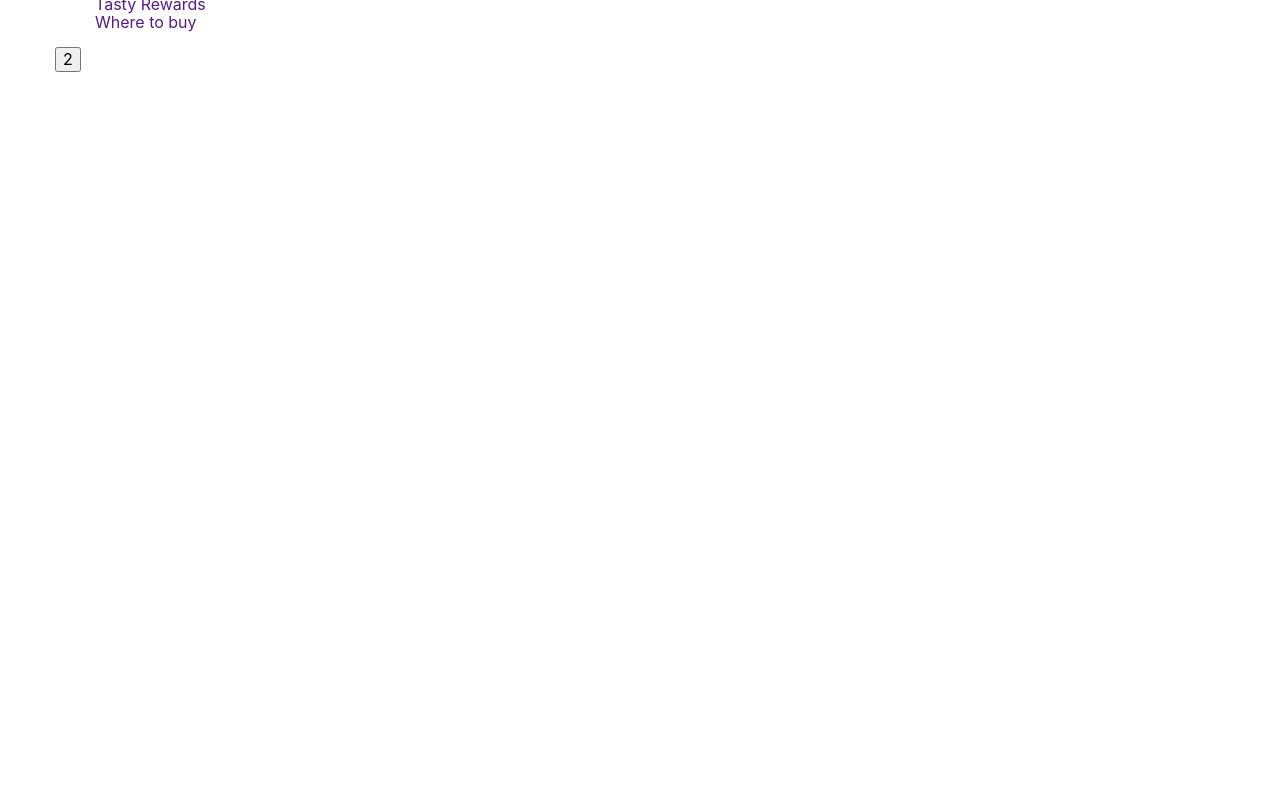
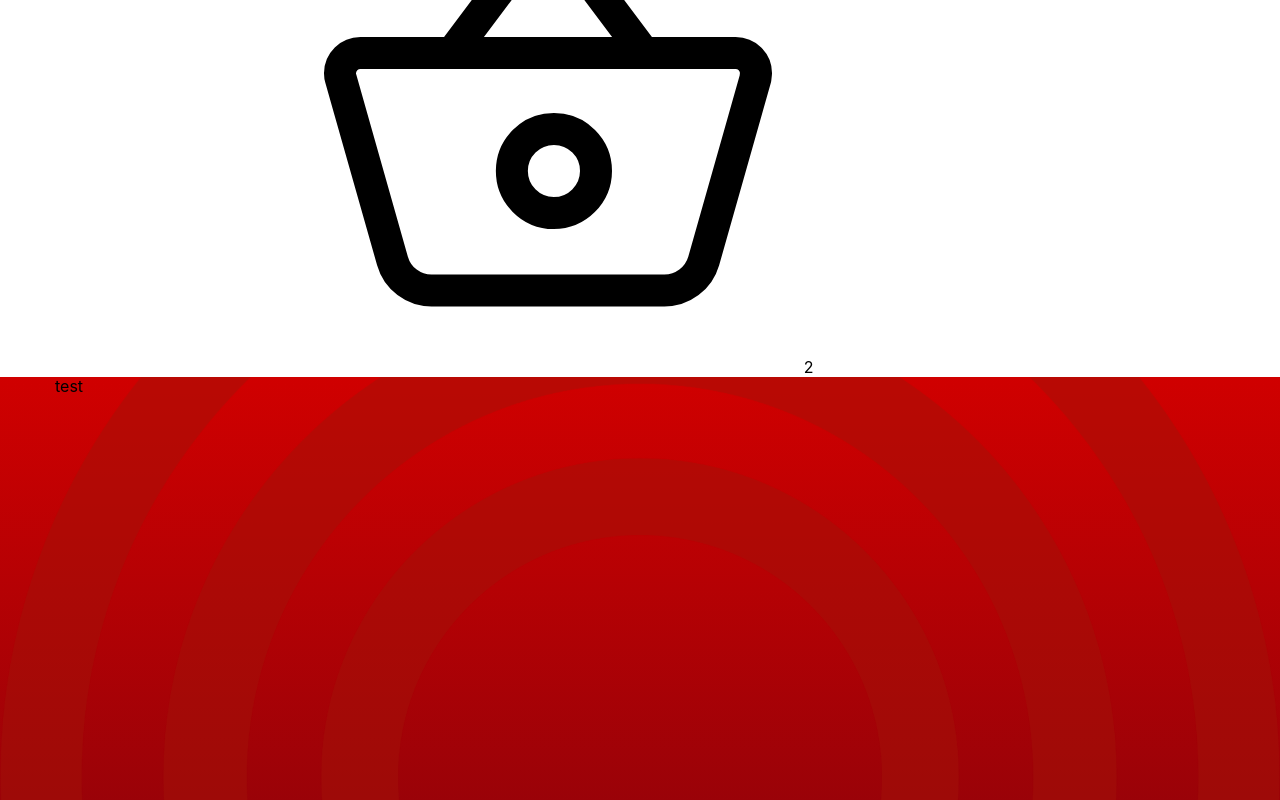
Before and after one commit to Yuzeyzer/ReactJS__Doritos, a React (Create React App) app: page / in a window 1280 px wide. Shown: the part 140-940 px from the top of the page. Before the commit the page ends 800 px from the top, so only its background shows below. Built offline with nearby package versions, Linux system fonts and the light colour scheme; a web font is replaced by a local one.

Commit message:
add ionicon, some styling

```diff
--- a/package.json
+++ b/package.json
@@ -6,6 +6,7 @@
     "@testing-library/jest-dom": "^4.2.4",
     "@testing-library/react": "^9.3.2",
     "@testing-library/user-event": "^7.1.2",
+    "ionicons": "^5.1.2",
     "node-sass": "^4.14.1",
     "react": "^16.13.1",
     "react-dom": "^16.13.1",
--- a/src/App.js
+++ b/src/App.js
@@ -1,6 +1,7 @@
 import React from 'react';
 
 import Header from './components/header';
+import Hero from './components/sections/hero';
 
 import './scss/index.scss';
 
@@ -8,6 +9,7 @@ function App() {
   return (
     <div className="App">
       <Header />
+      <Hero />
     </div>
   );
 }
--- a/src/components/header.jsx
+++ b/src/components/header.jsx
@@ -1,4 +1,5 @@
 import React from 'react';
+import cart from '../assets/svg/cart.svg';
 
 import logo from '../assets/doritos_logo.png';
 
@@ -8,7 +9,7 @@ function Header() {
       <div className='container'>
         <div className='header__row'>
           <div className='header__logo logo'>
-            <a href='index.html' className="logo__link">
+            <a href='index.html' className='logo__link'>
               <img src={logo} alt='logo' />
             </a>
           </div>
@@ -33,6 +34,7 @@ function Header() {
           </nav>
           <div className='header__cart cart'>
             <button>
+              <img src={cart} alt='' />
               <span>2</span>
             </button>
           </div>
--- a/src/components/sections/hero.jsx
+++ b/src/components/sections/hero.jsx
@@ -0,0 +1,16 @@
+import React from 'react';
+
+import rings from '../../assets/rings.png'
+
+function hero() {
+	return (
+		<div className="hero">
+			<img className="hero__rings" src={rings} alt="rings"/>
+			<div className="container">
+				test
+			</div>
+		</div>
+	)
+}
+
+export default hero
--- a/src/scss/_base.scss
+++ b/src/scss/_base.scss
@@ -3,9 +3,19 @@
 	margin: 0 auto;
 }
 a {
+	display: inline-block;
 	text-decoration: none;
 }
 
 li {
 	list-style-type: none;
 }
+img {
+	max-width: 100%;
+}
+button {
+	outline: none;
+	border: none;
+	background-color: #fff;
+	cursor: pointer;
+}
--- a/src/scss/components/_header.scss
+++ b/src/scss/components/_header.scss
@@ -1,11 +1,6 @@
 .header {
-	max-height: 100px;
-	background-color: red;
-	img {
-		max-width: 100%;
-	}
-	a {
-		display: inline-block;
+	&__row {
+		display: flex;
 	}
 }
 .logo {
--- /dev/null
+++ b/src/scss/components/sections/_hero.scss
@@ -0,0 +1,15 @@
+.hero {
+	position: relative;
+	background: linear-gradient($red,$darkRed);
+	background-color: $red;
+	height: 100vh;
+	overflow: hidden;
+
+	&__rings {
+		position: absolute;
+		left: 50%;
+		top: 50%;
+		transform: translate(-50%,-50%);
+		opacity: 0.5;
+	}
+}
--- /dev/null
+++ b/src/scss/helpers/_variables.scss
@@ -0,0 +1,2 @@
+$red: #d00000;
+$darkRed: #6a040f;
--- a/src/scss/index.scss
+++ b/src/scss/index.scss
@@ -1,5 +1,8 @@
 @import url('https://fonts.googleapis.com/css2?family=Barlow+Condensed:wght@300;400;900&family=Londrina+Solid:wght@300;400;900&family=Mada:wght@200;400;500;900&display=swap');
+@import './helpers/variables';
 @import './vendors/normalize';
 @import './base';
 @import './functions/responsive';
+
+@import './components/sections/hero';
 @import './components/header';
```
Also changed, not shown: src/assets/svg/cart.svg (added), 1 other file (tests, documents, lock files or other folders).
